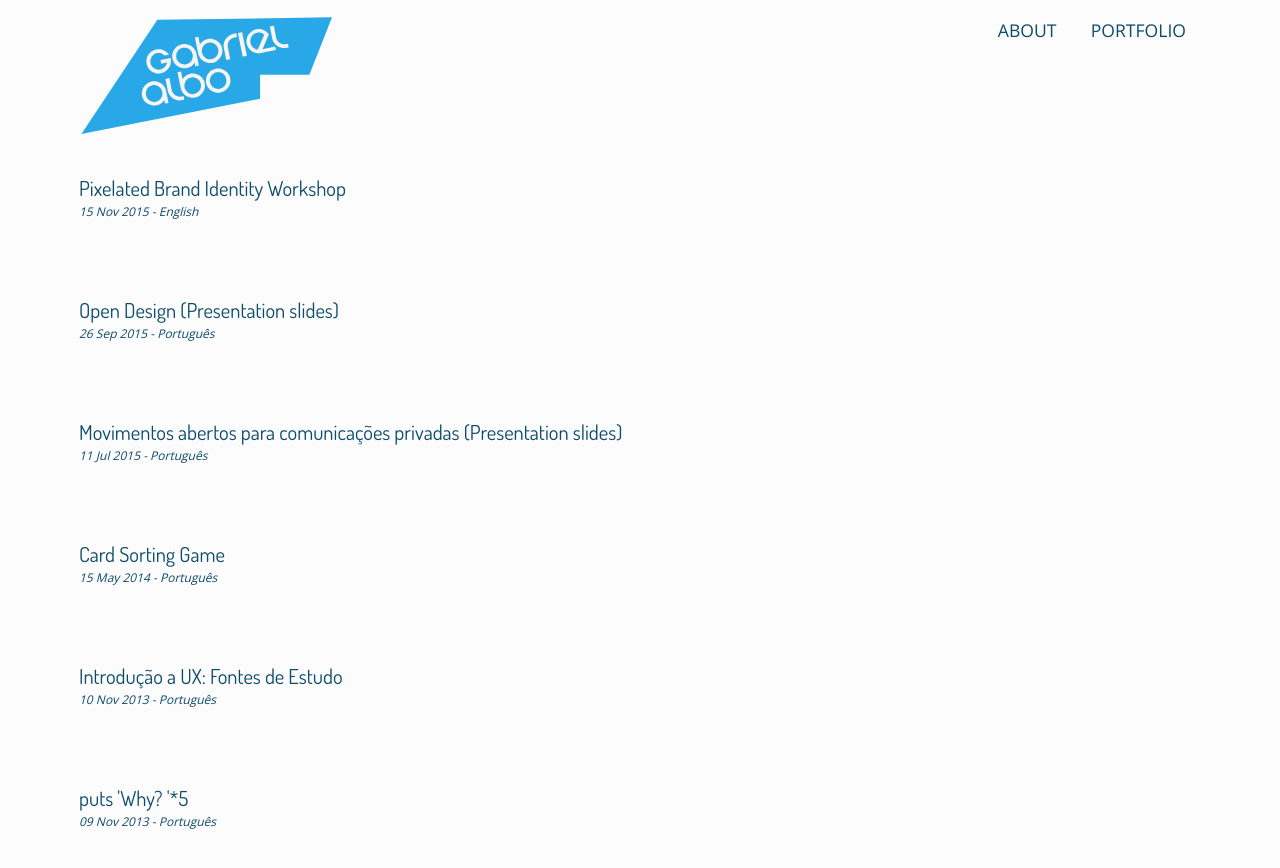
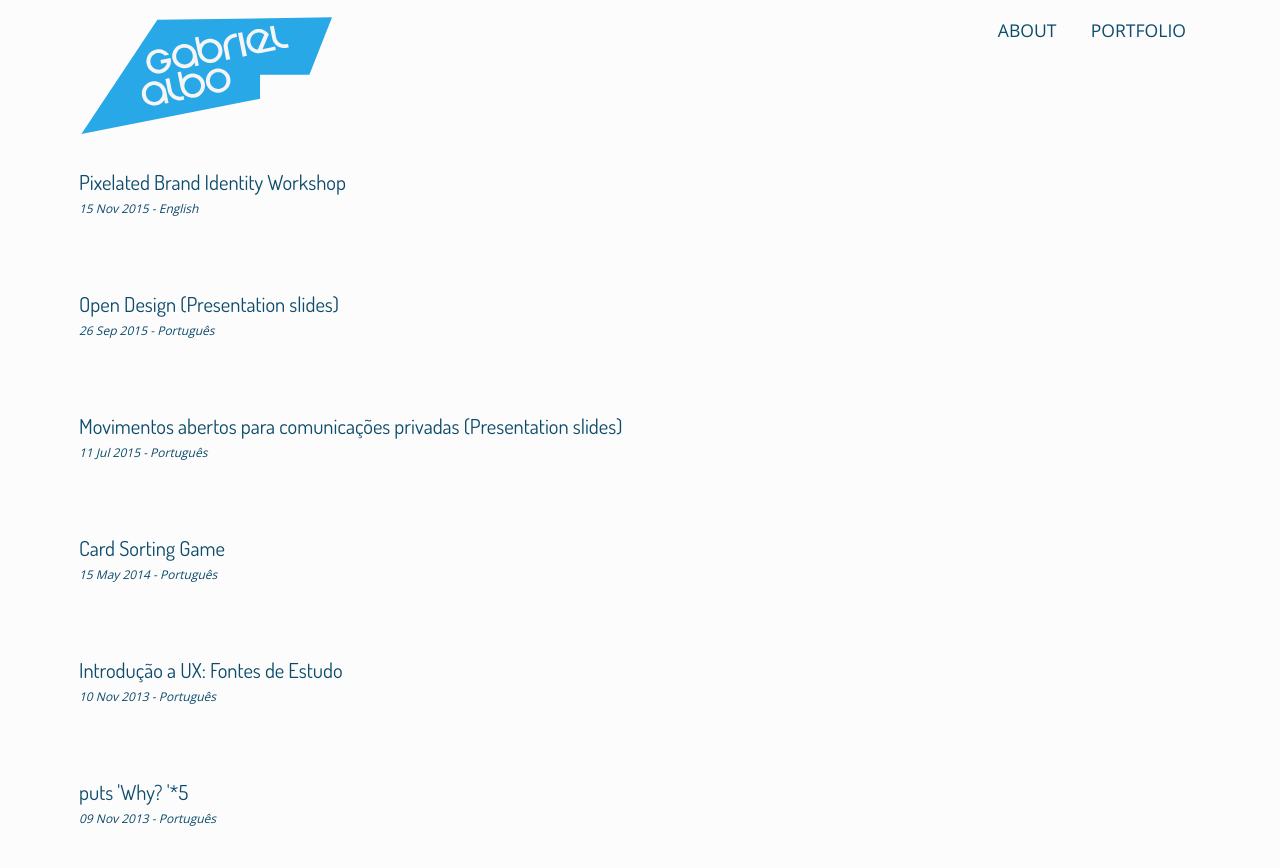
Before and after one commit to albogabriel/gabrielalbo.com, a Jekyll site: the page built from blog/index.html, in a window 1280 px wide. Shown: the top 868 px of the page. Built offline with Jekyll 4.4.1, drawn with Linux system fonts in a browser that asks for light colours.

Commit message:
Update screen.scss
Fixed header line height

```diff
--- a/css/screen.scss
+++ b/css/screen.scss
@@ -566,8 +566,8 @@ li.post-header {
     font-family: 'Dosis', sans-serif;
     font-weight: 400;
     font-size: 1.286em;
-    line-height: 1.643em;
-    margin: 0;
+    line-height: 1em;
+    margin: 0 0 0.5em 0;
   }
 
   &:hover {
```
